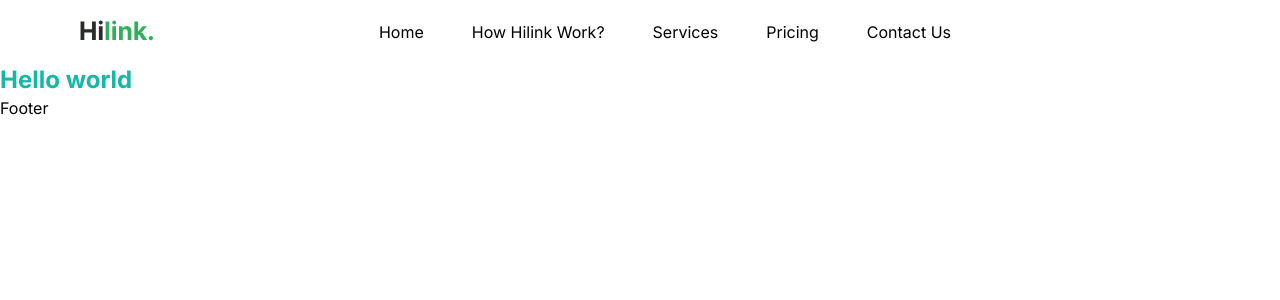
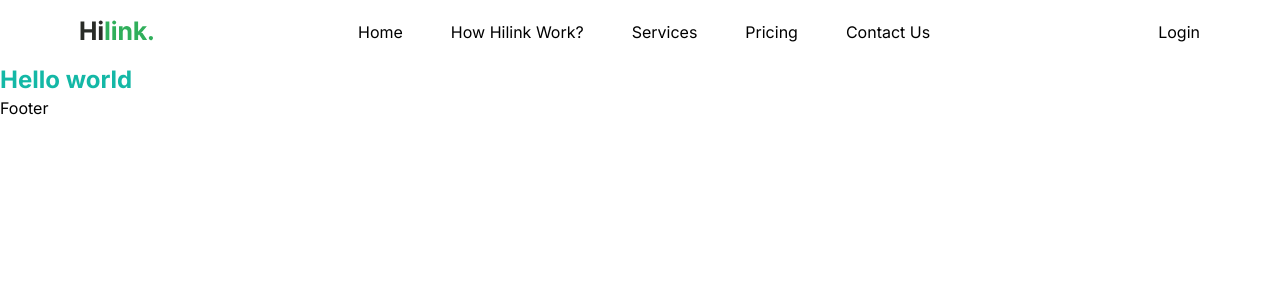
Before and after one commit to MatthewsRicky/travelapp, a Next.js app: page / in a window 1280 px wide. Shown: the top 300 px of the page. Built offline with nearby package versions, Linux system fonts and the light colour scheme.

Commit message:
Update Button.tsx

```diff
--- a/components/Button.tsx
+++ b/components/Button.tsx
@@ -9,7 +9,9 @@ interface ButtonProps {
 
 const Button = ({ type, title, icon, variant }: ButtonProps) => {
 	return (
-		<button type={type}>
+		<button
+			className='flex cursor-pointer'
+			type={type}>
 			{icon && (
 				<Image
 					src={icon}
@@ -18,6 +20,7 @@ const Button = ({ type, title, icon, variant }: ButtonProps) => {
 					height={24}
 				/>
 			)}
+			<label>{title}</label>
 		</button>
 	);
 };
```
